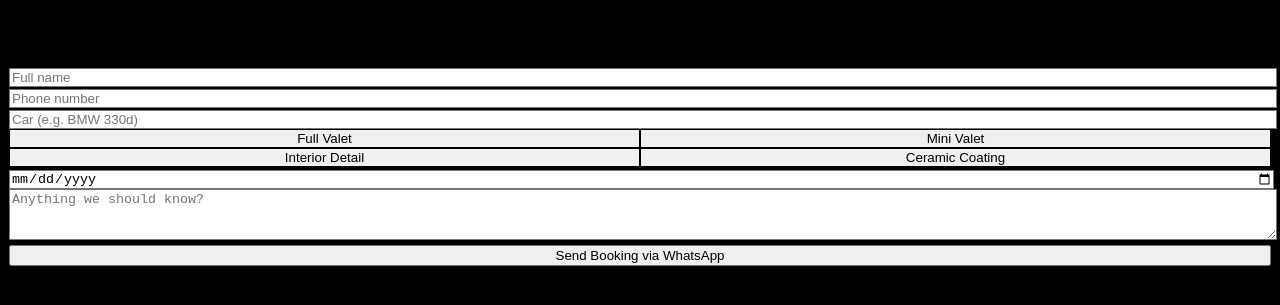
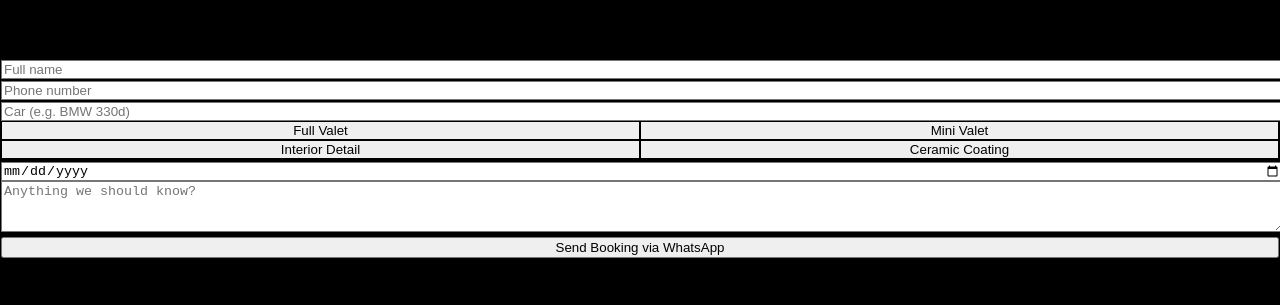
Before and after one commit to eliteautobolton/elite-auto-detailing, a Next.js app: page / in a window 1280 px wide. Shown: the part 275-580 px from the top of the page. Built offline with nearby package versions, Linux system fonts and the light colour scheme.

Commit message:
Update globals.css

```diff
--- a/app/globals.css
+++ b/app/globals.css
@@ -2,7 +2,9 @@
 @tailwind components;
 @tailwind utilities;
 
-html, body {
+html,
+body {
   height: 100%;
   background: black;
+  margin: 0;
 }
```
